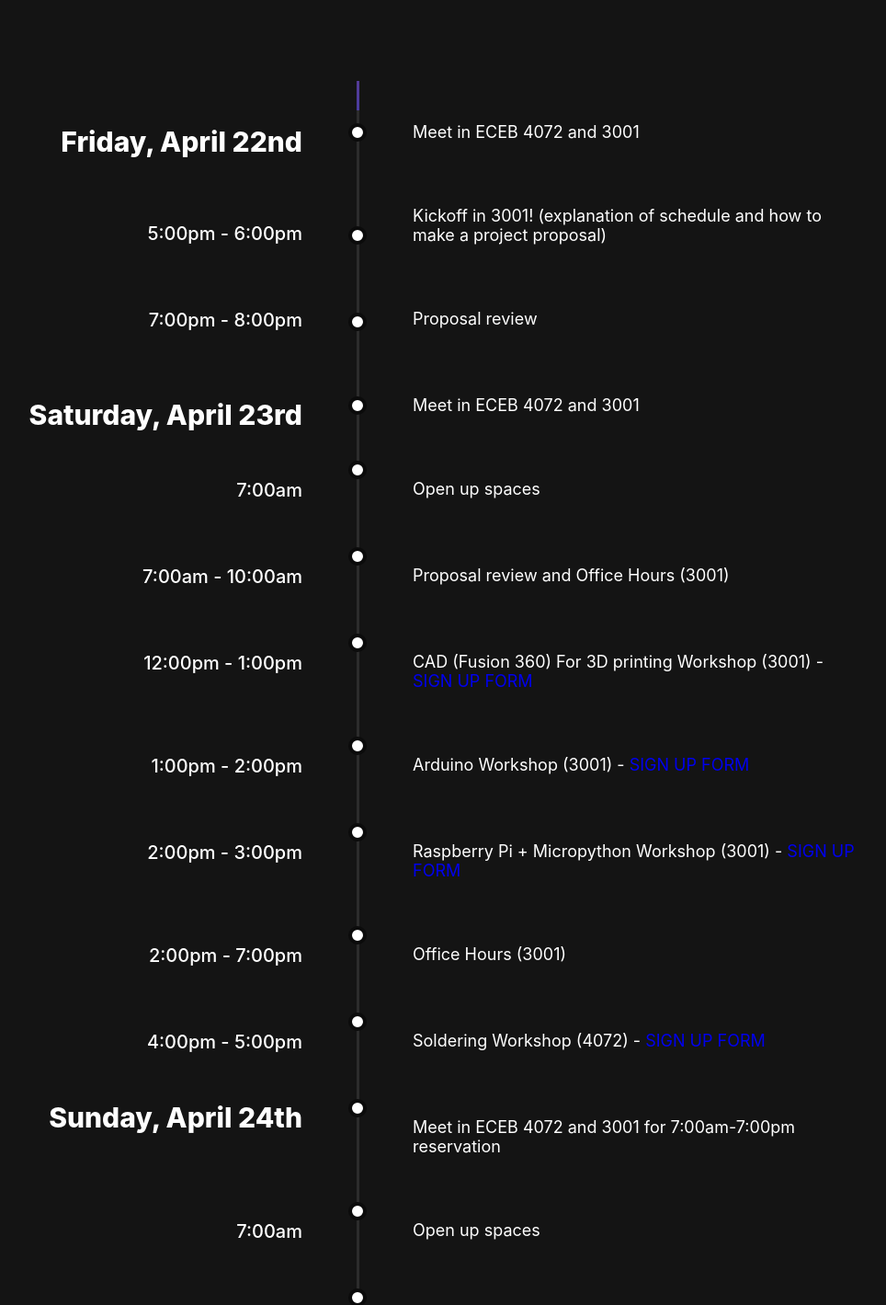
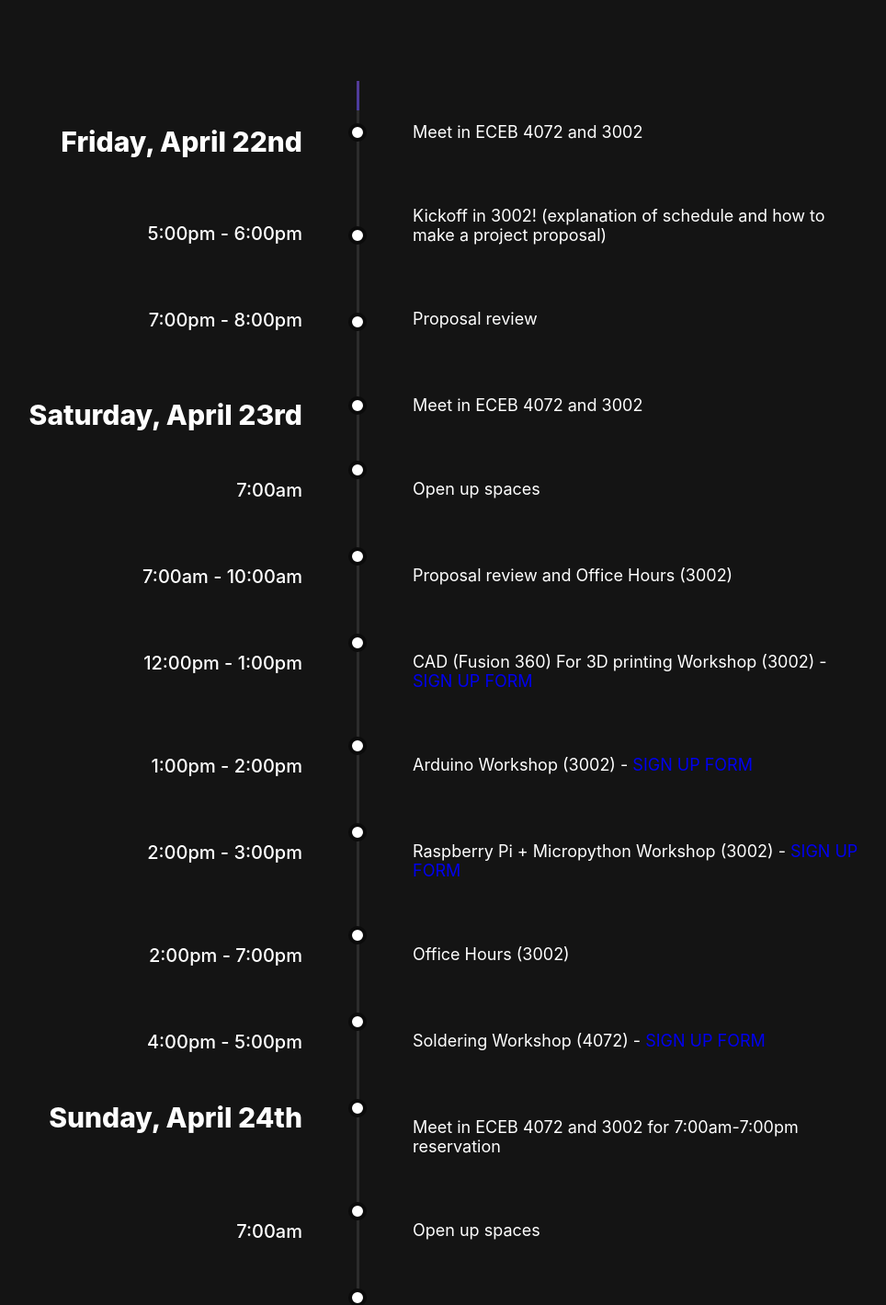
Before and after one commit to ieee-uiuc/ieee.illinois.edu, a React (Create React App) app in the folder client/: page /itinerary in a window 1280 px wide. Shown: the part 280-1699 px from the top of the page at 92% size, without its empty margins (251-1215 px from the left). Built offline with nearby package versions, Linux system fonts and the light colour scheme; no server answers.

Commit message:
1.6.2
location update

```diff
--- a/client/src/components/homepages/subpages/Itinerary.js
+++ b/client/src/components/homepages/subpages/Itinerary.js
@@ -19,7 +19,7 @@ export default function Itinerary() {
                 </div>
                 <div class="timeline__block__body">
                   <p class="timeline__block__text">
-                    Meet in ECEB 4072 and 3001
+                    Meet in ECEB 4072 and 3002
                   </p>
                 </div>
               </div>
@@ -32,7 +32,7 @@ export default function Itinerary() {
                 </div>
                 <div class="timeline__block__body">
                   <p class="timeline__block__text">
-                    Kickoff in 3001! (explanation of schedule and how to make a
+                    Kickoff in 3002! (explanation of schedule and how to make a
                     project proposal)
                   </p>
                 </div>
@@ -57,7 +57,7 @@ export default function Itinerary() {
                 </div>
                 <div class="timeline__block__body">
                   <p class="timeline__block__text">
-                    Meet in ECEB 4072 and 3001
+                    Meet in ECEB 4072 and 3002
                   </p>
                 </div>
               </div>
@@ -81,7 +81,7 @@ export default function Itinerary() {
                 </div>
                 <div class="timeline__block__body">
                   <p class="timeline__block__text">
-                    Proposal review and Office Hours (3001)
+                    Proposal review and Office Hours (3002)
                   </p>
                 </div>
               </div>
@@ -94,7 +94,7 @@ export default function Itinerary() {
                 </div>
                 <div class="timeline__block__body">
                   <p class="timeline__block__text">
-                    CAD (Fusion 360) For 3D printing Workshop (3001) -{" "}
+                    CAD (Fusion 360) For 3D printing Workshop (3002) -{" "}
                     <a href="https://cglink.me/2ek/r1589594">SIGN UP FORM</a>
                   </p>
                 </div>
@@ -108,7 +108,7 @@ export default function Itinerary() {
                 </div>
                 <div class="timeline__block__body">
                   <p class="timeline__block__text">
-                    Arduino Workshop (3001) -{" "}
+                    Arduino Workshop (3002) -{" "}
                     <a href="https://cglink.me/2ek/r1589597">SIGN UP FORM</a>
                   </p>
                 </div>
@@ -122,7 +122,7 @@ export default function Itinerary() {
                 </div>
                 <div class="timeline__block__body">
                   <p class="timeline__block__text">
-                    Raspberry Pi + Micropython Workshop (3001) -{" "}
+                    Raspberry Pi + Micropython Workshop (3002) -{" "}
                     <a href="https://cglink.me/2ek/r1589597">SIGN UP FORM</a>
                   </p>
                 </div>
@@ -135,7 +135,7 @@ export default function Itinerary() {
                   <h1 class="timeline__block__sub">2:00pm - 7:00pm</h1>
                 </div>
                 <div class="timeline__block__body">
-                  <p class="timeline__block__text">Office Hours (3001)</p>
+                  <p class="timeline__block__text">Office Hours (3002)</p>
                 </div>
               </div>
               <div class="timeline__block">
@@ -161,7 +161,7 @@ export default function Itinerary() {
                 </div>
                 <div class="timeline__block__body">
                   <p class="timeline__block__text">
-                    Meet in ECEB 4072 and 3001 for 7:00am-7:00pm reservation
+                    Meet in ECEB 4072 and 3002 for 7:00am-7:00pm reservation
                   </p>
                 </div>
               </div>
@@ -184,7 +184,7 @@ export default function Itinerary() {
                   <h1 class="timeline__block__sub">7:00am - 10:00am</h1>
                 </div>
                 <div class="timeline__block__body">
-                  <p class="timeline__block__text">Office Hours (3001)</p>
+                  <p class="timeline__block__text">Office Hours (3002)</p>
                 </div>
               </div>
               <div class="timeline__block">
```
